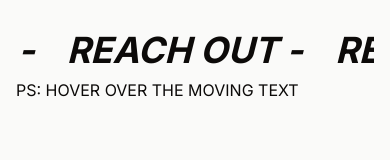
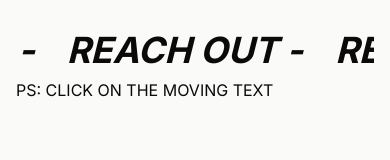
Before and after one commit to juul-vandevelde-howest/portfolio, a Next.js app: page / in a window 390 px wide. Shown: the part 3722-3882 px from the top of the page. Built offline with nearby package versions, Linux system fonts and the light colour scheme.

Commit message:
feat: improved mobile experience even more

```diff
--- a/src/components/Contact.tsx
+++ b/src/components/Contact.tsx
@@ -92,15 +92,18 @@ function Contact() {
           </>
         ) : (
           <button
-            className="xxs:text-2xl xs:text-4xl w-full text-xl uppercase italic sm:text-5xl md:text-6xl lg:text-7xl xl:text-8xl"
+            className="w-full text-xl uppercase italic xxs:text-2xl xs:text-4xl sm:text-5xl md:text-6xl lg:text-7xl xl:text-8xl"
             onClick={handleClick}
           >
             {isCopied ? 'email copied :)' : 'click to copy email'}
           </button>
         )}
       </div>
-      <div className="xxs:text-base mb-14 pt-2 text-sm sm:mb-24 md:mb-28 lg:mb-32 xl:mb-40">
+      <div className="mb-14 hidden pt-2 text-sm xxs:text-base sm:mb-24 sm:block md:mb-28 lg:mb-32 xl:mb-40">
         PS: HOVER OVER THE MOVING TEXT
+      </div>
+      <div className="mb-14 pt-2 text-sm xxs:text-base sm:mb-24 sm:hidden md:mb-28 lg:mb-32 xl:mb-40">
+        PS: CLICK ON THE MOVING TEXT
       </div>
     </>
   )
```
